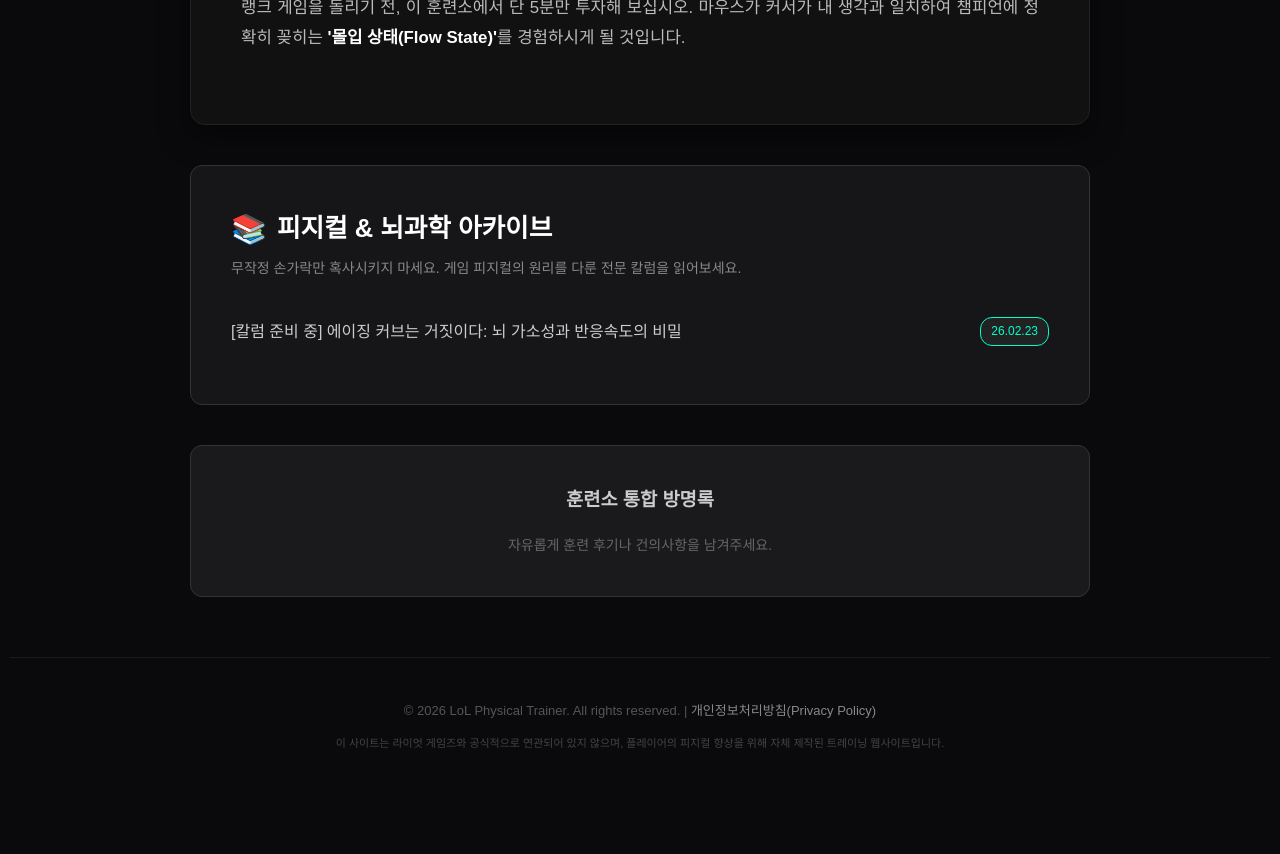
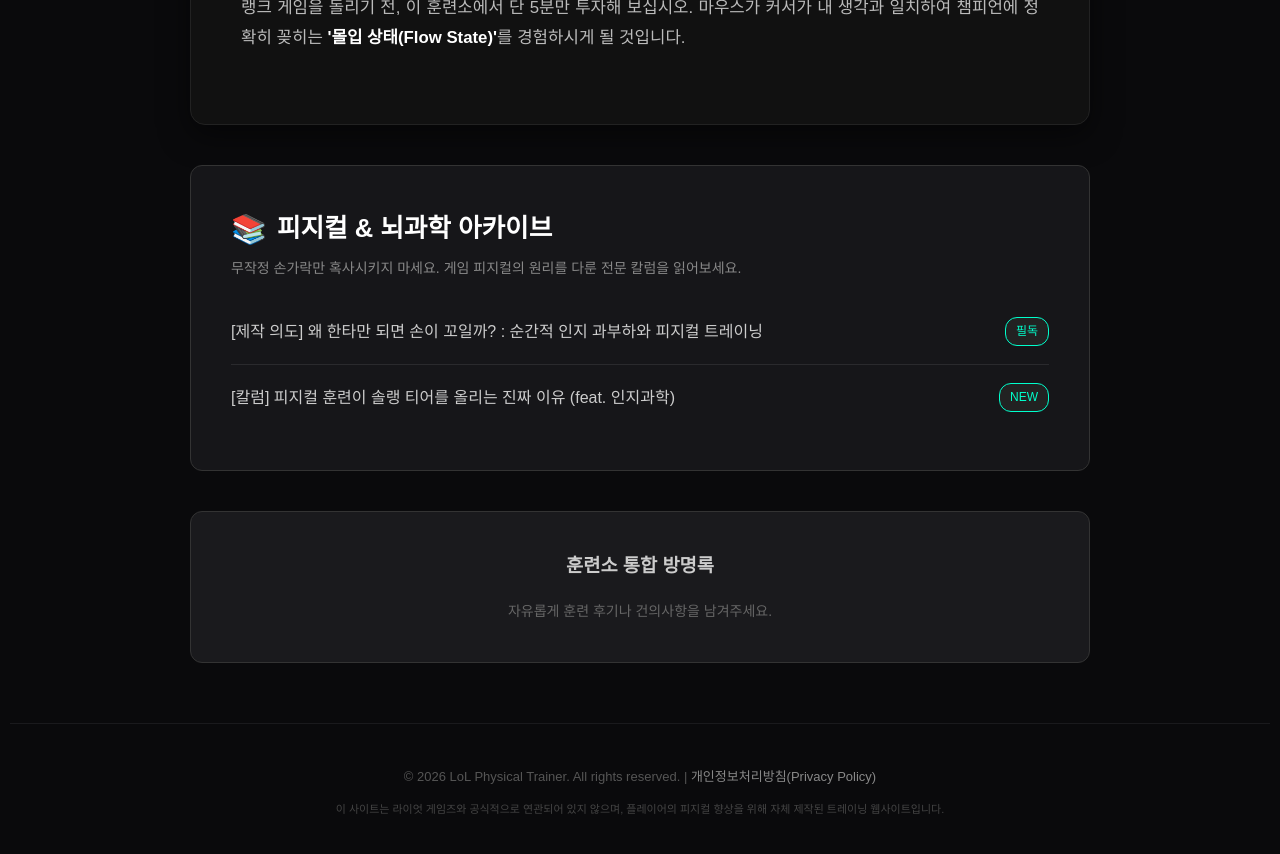
Before and after one commit to parkkyusang/lolphysical, a Jekyll site: the page index.html, which Jekyll copies as it is, in a window 1280 px wide and 900 px high, scrolled down 2234 px. Shown: the top 854 px of the window. Built offline with Jekyll 4.4.1, drawn with Linux system fonts in a browser that asks for light colours; comment, search, counter and statistics services are not loaded; before the commit the page ends 3067 px from its top, so only the background shows below that.

Commit message:
Add files via upload

```diff
--- a/index.html
+++ b/index.html
@@ -141,12 +140,8 @@
             <h3>피지컬 & 뇌과학 아카이브</h3>
             <p style="font-size:14px; color:#888; margin-top:-10px; margin-bottom:20px;">무작정 손가락만 혹사시키지 마세요. 게임 피지컬의 원리를 다룬 전문 칼럼을 읽어보세요.</p>
 
-            <ul class="article-list">
-                <li>
-                    <a href="#">[칼럼 준비 중] 에이징 커브는 거짓이다: 뇌 가소성과 반응속도의 비밀</a>
-                    <span class="badge-ready">26.02.23</span>
-                </li>
-            </ul>
+            <ul class="article-list" id="articleList">
+                </ul>
         </div>
 
         <div class="comment-section">
@@ -169,5 +164,16 @@
         </footer>
     </div>
 
+    <script src="articles.js"></script>
+    <script>
+        const articleListEl = document.getElementById('articleList');
+        if (typeof articles !== 'undefined' && articles.length > 0) {
+            articles.forEach(article => {
+                const li = document.createElement('li');
+                li.innerHTML = `<a href="${article.link}">${article.title}</a><span class="badge-ready">${article.status}</span>`;
+                articleListEl.appendChild(li);
+            });
+        }
+    </script>
 </body>
 </html>
```
Also changed, not shown: other parts of index.html (+0 -1 lines).
